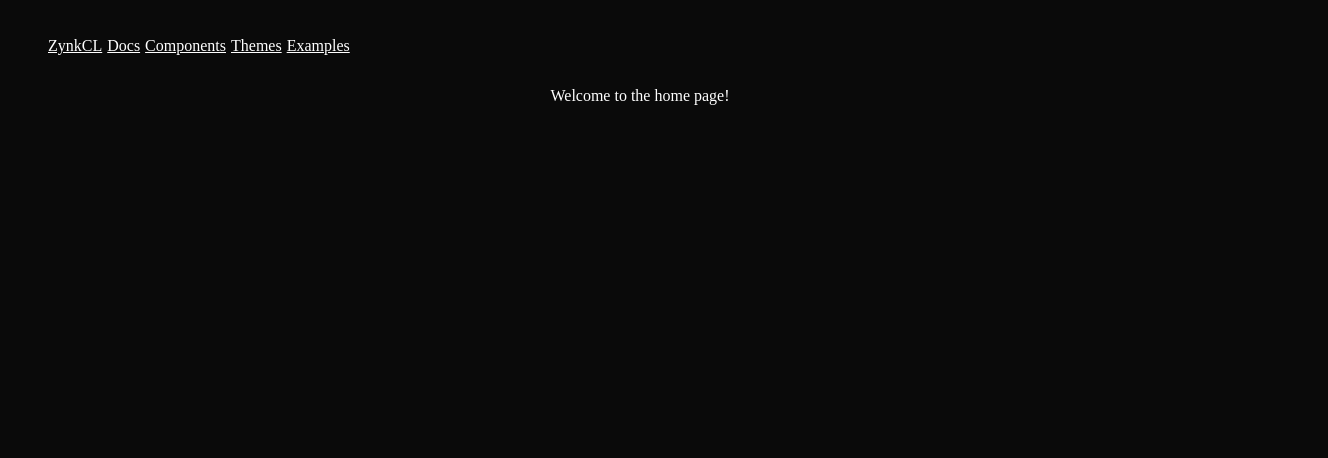
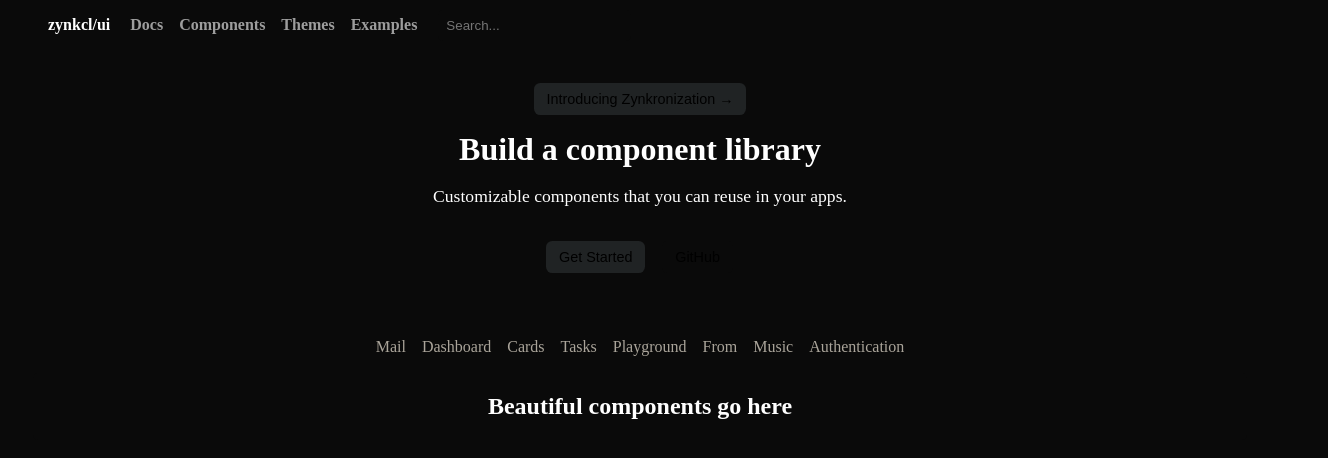
Before and after one commit to Zynkah/component-library, a website built with Parcel: page index.html in a window 1280 px wide. Shown: the whole page, 1328 px wide, since content can reach past the window. Built offline with nearby package versions, Linux system fonts and the light colour scheme.

Commit message:
Feat: setup

```diff
--- a/css/style.css
+++ b/css/style.css
@@ -1,25 +1,144 @@
 body {
     background-color: #0A0A0A;
     color: white;
+    min-height: 100vh;
+    margin:0;
+}
+
+nav {
+    width: 100%;
+    border-bottom: 0.1rem solid rgba(10, 10, 10, 0.6);
+    display: inline-block;
+}
+
+nav:first-child {
+       padding-left: 3rem;
+       font-weight: bold;
 }
 
 main {
     text-align: center;
 }
 
-ul {
-    list-style: none;
-    display: inline-flex;
-    gap: 5px;
-}
 
 a {
     color: white;
+    text-decoration: none;
 }
 
-a:hover{
-    color:#988E7D
+input {
+    border: 1px solid rgba(10, 10, 10, 0.6);
+    border-radius: 0.4rem;
+    background-color: #0A0A0A;
+    padding: 0.5rem;
+
 }
+
+
+/* Nav Classes  */
+
+.nav-links {
+    list-style: none;
+    display: inline-flex;
+    gap: 1rem;
+    padding: 0rem 1rem;
+}
+
+ /* @media (max-width: 767px) {
+    .nav-links {
+        display: none;
+  }
+
+ } */
+
+.nav-links li {
+    opacity: 0.6;
+}
+
+.nav-links li:hover {
+    opacity: 0.8;
+}
+
+
+/* Hero Classes */
+
+
+.hero {
+    padding:2rem;
+}
+
+.hero-title {
+    font-size: 2rem;
+    margin-block: 1rem;
+}
+
+.hero-description {
+    font-size: 1.1rem;
+}
+
+
+/* button classes */
+
+.basic-button  {
+    border: none;
+    border-radius: 0.4rem;
+    font-size: .9rem;
+    padding-block: 0.5rem;
+    padding-inline: 0.8rem;
+    background-color:#202324;
+    cursor: pointer;
+}
+
+.hover-button {
+    background-color: #0A0A0A;
+    border: 1px solid rgba(10, 10, 10, 0.6);
+    border-radius: 0.4rem;
+    font-size: .9rem;
+    padding-block: 0.5rem;
+    padding-inline: 0.8rem;
+    cursor: pointer;
+}
+
+.hover-button:hover {
+    background-color: #202324;;
+}
+
+.button-container {
+    display: flex;
+    width: 100%;
+    justify-content: center;
+    align-items: center;
+    padding-block: 1rem;
+    gap: 1rem;
+}
+
+/* Component display classes */
+
+.component-tab-list {
+    list-style: none;
+    display: inline-flex;
+    gap: 1rem;
+    padding: 0rem 1rem;
+}
+
+.component-tab-list li{
+    color: #d2cbbe;
+    opacity: 0.8;
+}
+
+.component-tab-list li:hover {
+     color: rgb(210, 203, 190);
+     opacity: 1;
+
+}
+
+.component-display {
+    border: 1px solid rgba(10, 10, 10, 0.6);
+    border-radius: 0.4rem;
+    background-color: #0A0A0A;
+    margin-inline: 2rem;
+}
+
 
 /*Classes for the cards*/
 
--- a/index.html
+++ b/index.html
@@ -1,29 +1,59 @@
 <!DOCTYPE html>
-<html>
-    <meta charset="utf-8">
+<html lang="en">
+  <head>
+    <meta charset="UTF-8" />
+    <meta name="viewport" content="width=device-width, initial-scale=1.0" />
     <title>ZynkCL</title>
-    <link rel="stylesheet" href="./css/style.css">
+    <link rel="stylesheet" href="./css/style.css" />
+  </head>
   <body>
     <header>
-            <h1></h1>
       <nav>
-            <ul>
-                <li><a href="./index.html">ZynkCL</a></li>
-                <li><a href="./index.html">Docs</a></li>
+        <a href="./index.html">zynkcl/ui</a>
+        <ul class="nav-links">
+          <li><a href="./docs.html">Docs</a></li>
           <li><a href="./index.html">Components</a></li>
           <li><a href="./index.html">Themes</a></li>
           <li><a href="./index.html">Examples</a></li>
         </ul>
+        <input type="search" placeholder="Search..." />
       </nav>
     </header>
 
-
     <main>
-            <p>Welcome to the home page!</p>
+      <section class="hero">
+        <button class="basic-button">Introducing Zynkronization →</button>
+        <h1 class="hero-title">Build a component library</h1>
+        <p class="hero-description">
+          Customizable components that you can reuse in your apps.
+        </p>
+        <div class="button-container">
+          <button class="basic-button">Get Started</button>
+          <button class="hover-button">GitHub</button>
+        </div>
+      </section>
+      <ul class="component-tab-list">
+        <li>Mail</li>
+        <li>Dashboard</li>
+        <li>Cards</li>
+        <li>Tasks</li>
+        <li>Playground</li>
+        <li>From</li>
+        <li>Music</li>
+        <li>Authentication</li>
+      </ul>
+      <section class="component-display">
+        <h1>Beautiful components go here</h1>
+      </section>
     </main>
 
     <footer>
       <p></p>
     </footer>
+    <!-- Development version -->
+    <script src="https://unpkg.com/lucide@latest/dist/umd/lucide.js"></script>
+
+    <!-- Production version -->
+    <script src="https://unpkg.com/lucide@latest"></script>
   </body>
 </html>
--- a/package.json
+++ b/package.json
@@ -13,6 +13,7 @@
     "parcel": "^2.12.0"
   },
   "dependencies": {
+    "lucide": "^0.378.0",
     "nodemon": "^3.1.0"
   }
 }
```
Also changed, not shown: docs.html (added, +11 -0 lines), 1 other file. Lines whose indentation alone changed are shown as unchanged.
